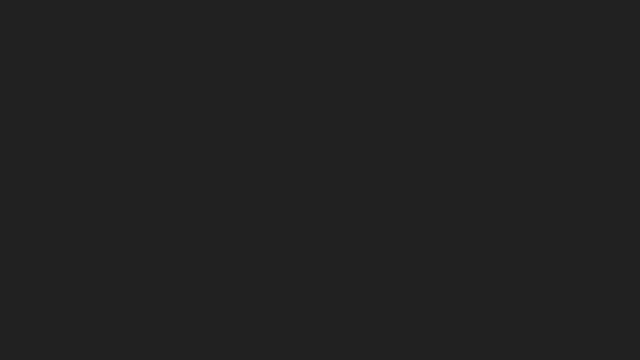
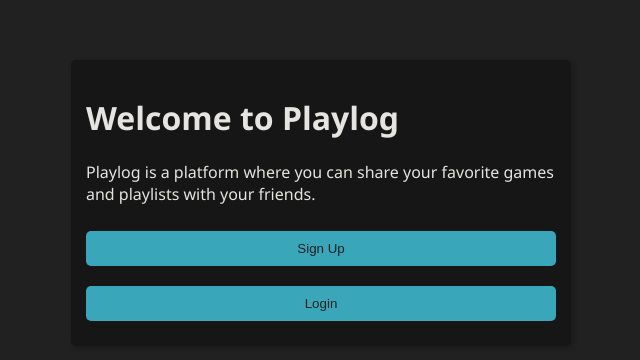
Before and after one commit to bounswe/bounswe2024group12, a React (Create React App) app in the folder app/frontend/playlog/: page / in a window 1280 px wide. Before the commit this address had no page. Shown: the top 360 px of the page, without its empty margins (319-959 px from the left). Built offline with nearby package versions, Linux system fonts and the light colour scheme.

Commit message:
added simple homepage

```diff
--- a/app/frontend/playlog/src/App.js
+++ b/app/frontend/playlog/src/App.js
@@ -1,6 +1,7 @@
 import './App.css';
 import LoginPage from './pages/LoginPage';
 import SignUpPage from './pages/SignUpPage';
+import HomePage from './pages/HomePage';
 import { BrowserRouter as Router, Route, Routes } from 'react-router-dom';
 
 
@@ -9,6 +10,7 @@ function App() {
 
     <Router>
       <Routes>
+        <Route path="/" element={<HomePage />} />
         <Route path="/login" element={<LoginPage />} />
         <Route path="/signup" element={<SignUpPage />} />
       </Routes>
--- /dev/null
+++ b/app/frontend/playlog/src/components/homepage/HomeCard.jsx
@@ -0,0 +1,28 @@
+import { FormEvent } from 'react';
+import Card from '../common/Card';
+import style from './HomeCard.module.css';
+import { useNavigate } from 'react-router-dom';
+
+export default function HomeCard() {
+    const navigate = useNavigate();
+
+    async function handleSignUpBtn(event) {
+        navigate('/signup');
+    };
+
+    async function handleLoginBtn(event) {
+        navigate('/login');
+    };
+
+
+    return (
+        <div className={style.Container}>
+            <Card>
+                <h1>Welcome to Playlog</h1>
+                <p>Playlog is a platform where you can share your favorite games and playlists with your friends.</p>
+                <button type='button' style={{ width: '100%' }} onClick={handleSignUpBtn} >Sign Up</button>
+                <button type='button' style={{ width: '100%' }} onClick={handleLoginBtn}>Login</button>
+            </Card>
+        </div>
+    );
+}
--- /dev/null
+++ b/app/frontend/playlog/src/components/homepage/HomeCard.module.css
@@ -0,0 +1,8 @@
+.Container {
+    max-width: 500px;
+    margin: 60px auto;
+}
+
+button {
+    margin: 10px auto;
+}
--- /dev/null
+++ b/app/frontend/playlog/src/pages/HomePage.jsx
@@ -0,0 +1,9 @@
+import HomeCard from "../components/homepage/HomeCard";
+
+
+
+export default function HomePage() {
+    return (
+        <HomeCard/>
+    );
+}
```
